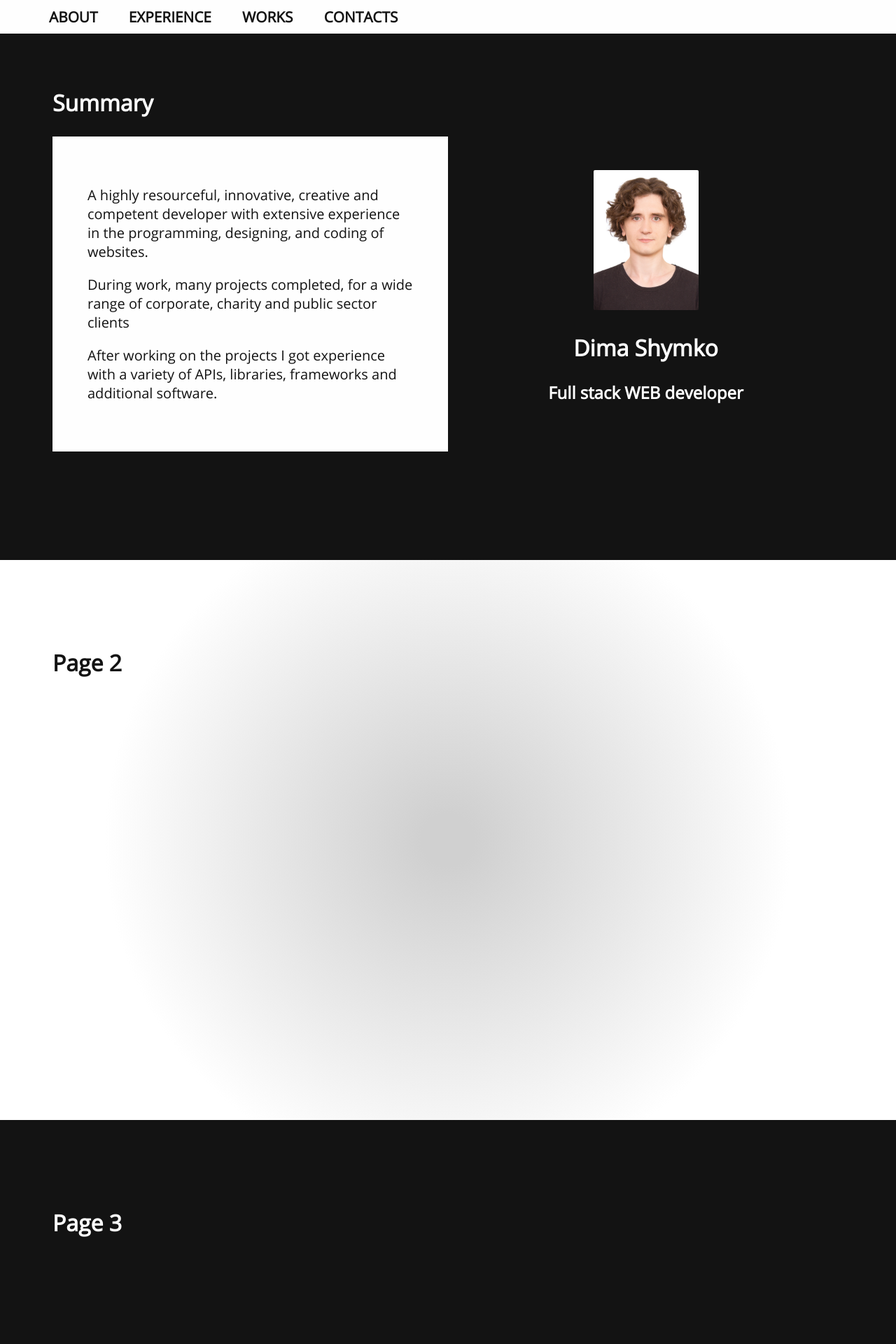
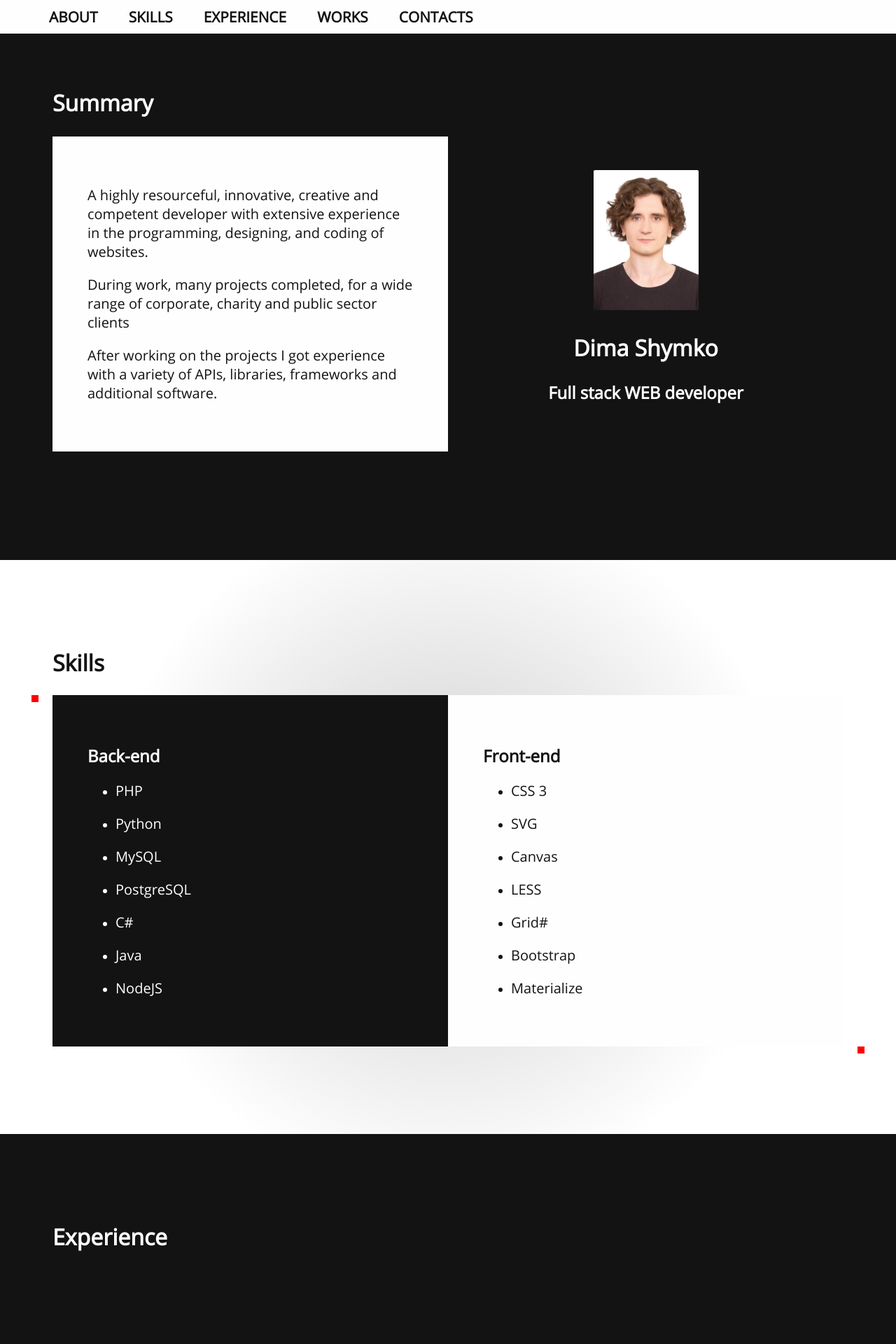
Before and after one commit to Trozeman/portfolio, a PHP site: page / in a window 1280 px wide. Shown: the top 1920 px of the page at 70% size. Run offline with PHP 8.4, Linux system fonts and the light colour scheme.

Commit message:
Skills slide start

```diff
--- a/css/main.css
+++ b/css/main.css
@@ -31,7 +31,7 @@ html {
 body {
   margin: 0;
   padding: 0;
-  font-family: openSans, "Calibri Light", serif;
+  font-family: openSans, 'Calibri Light', serif;
   color: #fefefe;
 }
 img {
@@ -107,3 +107,26 @@ section > .db > * {
 .tc {
   text-align: center;
 }
+.slide {
+  display: none;
+  position: relative;
+}
+.slide::before {
+  content: "";
+  position: absolute;
+  width: 10px;
+  height: 10px;
+  background: red;
+  left: -30px;
+}
+.slide::after {
+  content: "";
+  position: absolute;
+  width: 10px;
+  height: 10px;
+  background: red;
+  right: -30px;
+}
+.active {
+  display: block;
+}
--- a/css/main.less
+++ b/css/main.less
@@ -58,7 +58,7 @@ html{
 body{
   margin: 0;
   padding: 0;
-  font-family: openSans, "Calibri Light", serif;
+  font-family: openSans, 'Calibri Light', serif;
   color: #fefefe;
 }
 img{
@@ -125,3 +125,26 @@ section{
 .tc{
   text-align: center;
 }
+.slide{
+  display: none;
+  position: relative;
+  &::before{
+    content: "";
+    position: absolute;
+    width: 10px;
+    height: 10px;
+    background: red;
+    left: -30px;
+  }
+  &::after{
+    content: "";
+    position: absolute;
+    width: 10px;
+    height: 10px;
+    background: red;
+    right: -30px;
+  }
+}
+.active{
+  display: block;
+}
--- a/index.html
+++ b/index.html
@@ -34,10 +34,10 @@
         <nav>
             <ul class="nav">
                 <li class="item"><a href="#about">About</a></li>
+                <li class="item"><a href="#skills">Skills</a></li>
                 <li class="item"><a href="#experience">Experience</a></li>
                 <li class="item"><a href="#works">Works</a></li>
                 <li class="item"><a href="#contacts">Contacts</a></li>
-                <!--<li class="item"><a href="">Link 5</a></li>-->
             </ul>
         </nav>
     </header>
@@ -62,14 +62,129 @@
             </div>
         </div>
     </section>
-    <section id="experience" class="white">
-        <h1>Page 2</h1>
+    <section id="skills" class="white">
+        <h1>Skills</h1>
+        <div class="slide active fx">
+            <div class="fx">
+                <div class="db">
+                    <h2>Back-end</h2>
+                    <ul>
+                        <li>
+                            <p>PHP</p>
+                        </li>
+                        <li>
+                            <p>Python</p>
+                        </li>
+                        <li>
+                            <p>MySQL</p>
+                        </li>
+                        <li>
+                            <p>PostgreSQL</p>
+                        </li>
+                        <li>
+                            <p>C#</p>
+                        </li>
+                        <li>
+                            <p>Java</p>
+                        </li>
+                        <li>
+                            <p>NodeJS</p>
+                        </li>
+                    </ul>
+                </div>
+                <div class="wb">
+                    <h2>Front-end</h2>
+                    <ul>
+                        <li>
+                            <p>CSS 3</p>
+                        </li>
+                        <li>
+                            <p>SVG</p>
+                        </li>
+                        <li>
+                            <p>Canvas</p>
+                        </li>
+                        <li>
+                            <p>LESS</p>
+                        </li>
+                        <li>
+                            <p>Grid#</p>
+                        </li>
+                        <li>
+                            <p>Bootstrap</p>
+                        </li>
+                        <li>
+                            <p>Materialize</p>
+                        </li>
+                    </ul>
+                </div>
+            </div>
+        </div>
+        <div class="slide">
+            <div class="fx">
+                <div class="db">
+                    <h2>Back-end 2</h2>
+                    <ul>
+                        <li>
+                            <p>PHP</p>
+                        </li>
+                        <li>
+                            <p>Python</p>
+                        </li>
+                        <li>
+                            <p>MySQL</p>
+                        </li>
+                        <li>
+                            <p>PostgreSQL</p>
+                        </li>
+                        <li>
+                            <p>C#</p>
+                        </li>
+                        <li>
+                            <p>Java</p>
+                        </li>
+                        <li>
+                            <p>NodeJS</p>
+                        </li>
+                    </ul>
+                </div>
+                <div class="wb">
+                    <h2>Front-end 2</h2>
+                    <ul>
+                        <li>
+                            <p>CSS 3</p>
+                        </li>
+                        <li>
+                            <p>SVG</p>
+                        </li>
+                        <li>
+                            <p>Canvas</p>
+                        </li>
+                        <li>
+                            <p>LESS</p>
+                        </li>
+                        <li>
+                            <p>Grid#</p>
+                        </li>
+                        <li>
+                            <p>Bootstrap</p>
+                        </li>
+                        <li>
+                            <p>Materialize</p>
+                        </li>
+                    </ul>
+                </div>
+            </div>
+        </div>
     </section>
-    <section id="works" class="dark">
-        <h1>Page 3</h1>
+    <section id="experience" class="dark">
+        <h1>Experience</h1>
     </section>
-    <section id="contacts" class="white">
-        <h1>Page 4</h1>
+    <section id="works" class="white">
+        <h1>Works</h1>
+    </section>
+    <section id="contacts" class="dark">
+        <h1>Contacts</h1>
     </section>
 
 </body>
```
